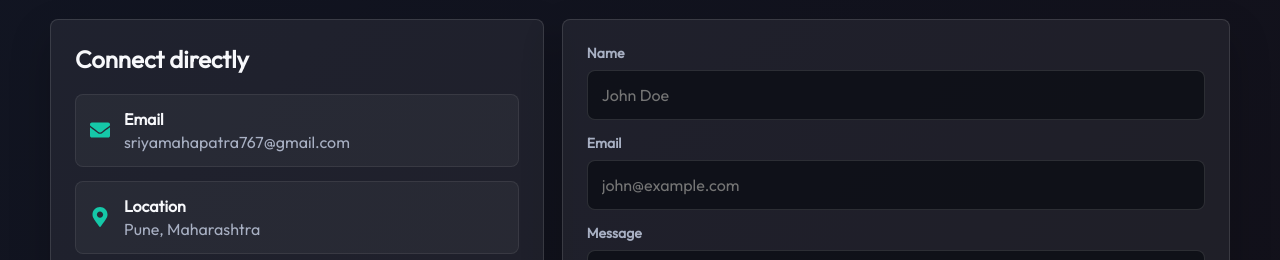
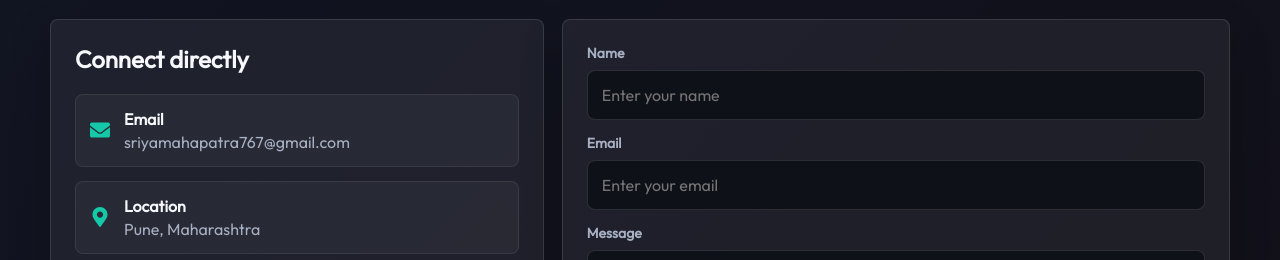
Before and after one commit to sriyamahapatra/Portfolio, a React (Vite) app in the folder portfolio/: page / in a window 1280 px wide. Shown: the part 4442-4702 px from the top of the page. Built offline with nearby package versions, Linux system fonts and the light colour scheme.

Commit message:
Update placeholder text in contact form fields

```diff
--- a/portfolio/src/components/Contact/Contact.jsx
+++ b/portfolio/src/components/Contact/Contact.jsx
@@ -15,8 +15,8 @@ const socialLinks = [
 ];
 
 const fields = [
-  { name: "name", label: "Name", type: "text", placeholder: "John Doe" },
-  { name: "email", label: "Email", type: "email", placeholder: "john@example.com" },
+  { name: "name", label: "Name", type: "text", placeholder: "Enter your name" },
+  { name: "email", label: "Email", type: "email", placeholder: "Enter your email" },
 ];
 
 const MotionAnchor = motion.a;
```
